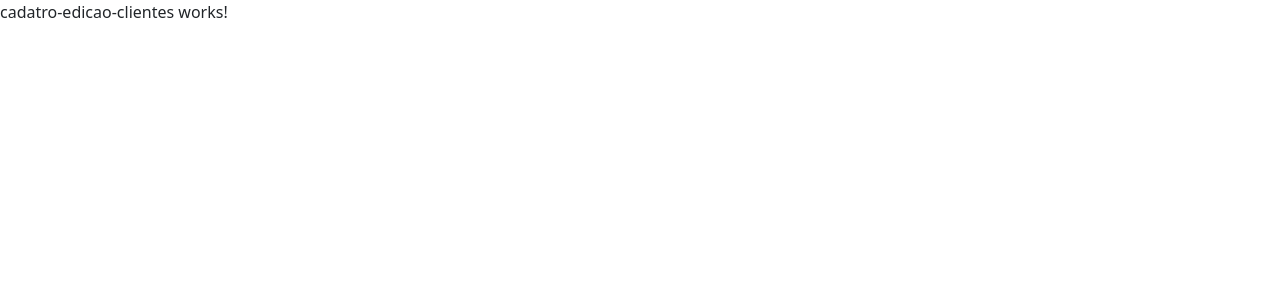
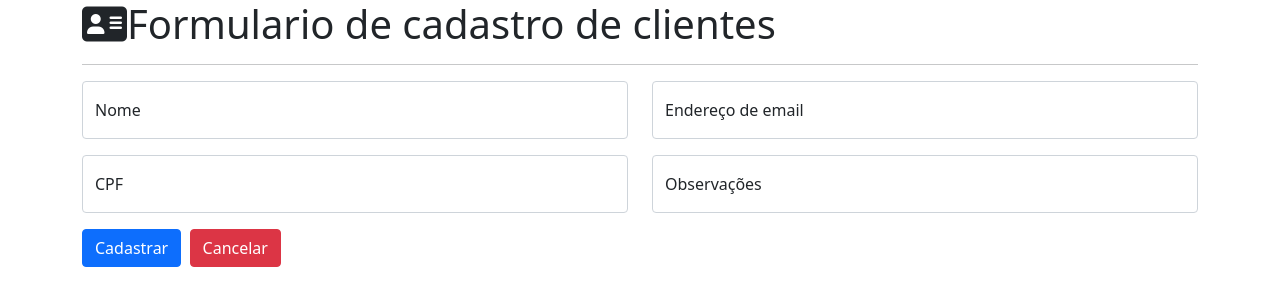
Before and after one commit to Douglas-Dorug/MyBank-Treinamento_Indra, an Angular app in the folder view/meubancoangular/: page /clientes/cadastrar in a window 1280 px wide. Shown: the top 306 px of the page. Built offline with nearby package versions, Linux system fonts and the light colour scheme.

Commit message:
Adicionado modelo para formulario de cadastro

```diff
--- a/view/meubancoangular/src/app/pages/clientes/cadatro-edicao-clientes/cadatro-edicao-clientes.component.html
+++ b/view/meubancoangular/src/app/pages/clientes/cadatro-edicao-clientes/cadatro-edicao-clientes.component.html
@@ -1 +1,40 @@
-<p>cadatro-edicao-clientes works!</p>
+<div class="container">
+  <div class="row">
+    <div class="col">
+      <h1 class="display-6"><i class="fas fa-address-card"></i>Formulario de cadastro de clientes</h1>
+      <hr>
+    </div>
+  </div>
+</div>
+<div class="container">
+  <div class="row">
+    <div class="col">
+      <div class="form-floating mb-3">
+        <input type="name" class="form-control" id="floatingInput" placeholder="Douglas Luiz">
+        <label for="floatingInput">Nome</label>
+      </div>
+    </div>
+    <div class="col">
+      <div class="form-floating mb-3">
+        <input type="email" class="form-control" id="floatingInput" placeholder="name@example.com">
+        <label for="floatingInput">Endereço de email</label>
+      </div>
+    </div>
+  </div>
+  <div class="row">
+    <div class="col">
+      <div class="form-floating mb-3">
+        <input type="cpf" class="form-control" id="floatingInput" placeholder="01020304050609">
+        <label for="floatingInput">CPF</label>
+      </div>
+    </div>
+    <div class="col">
+      <div class="form-floating">
+        <input type="string" class="form-control" id="floatingInput" placeholder="observacoes">
+        <label for="floatingTextarea">Observações</label>
+      </div>
+    </div>
+  </div>
+  <a class="btn btn-primary">Cadastrar</a>&nbsp;&nbsp;<a class="btn btn-danger" routerLink="/clientes">Cancelar</a>
+
+</div>
```
